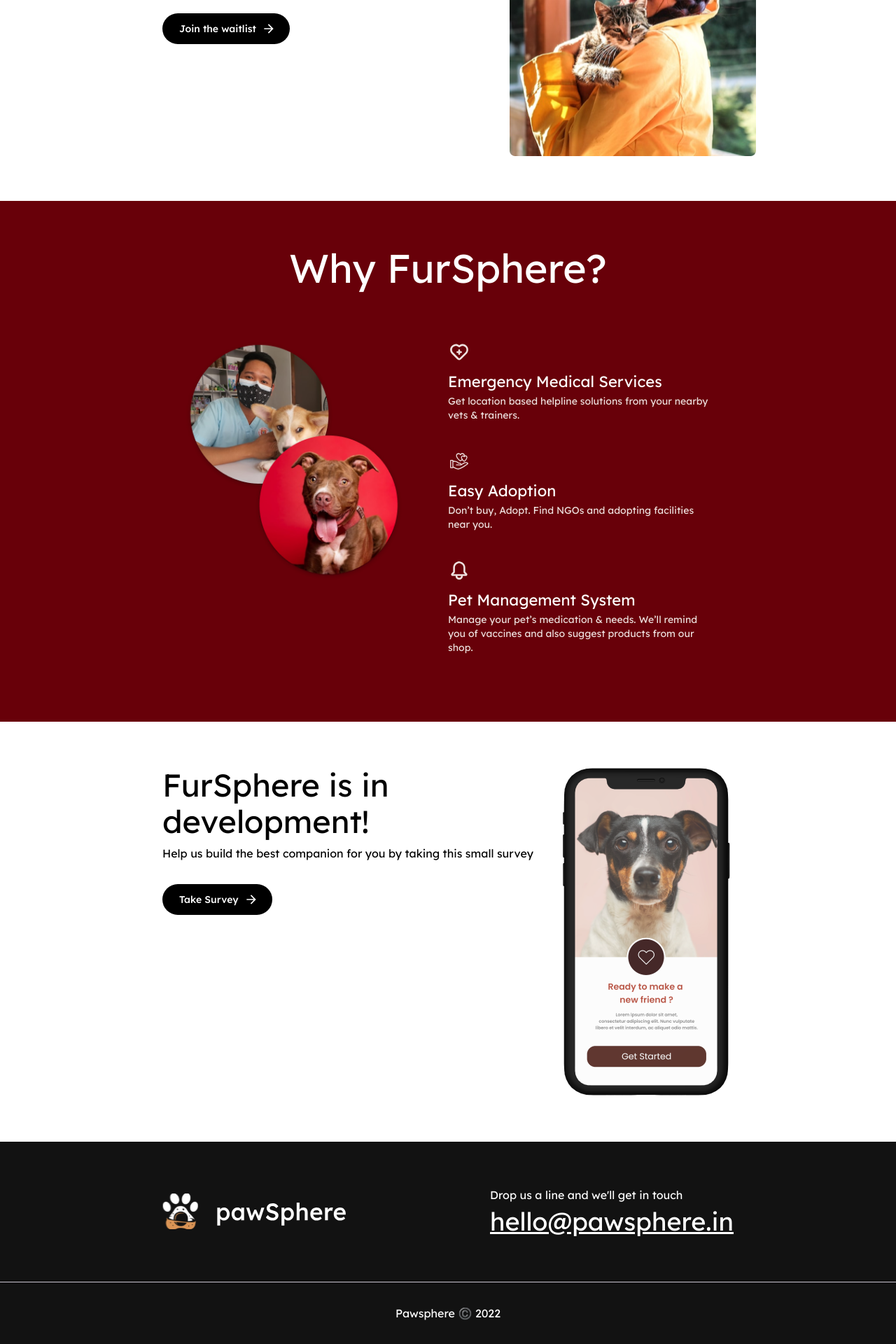
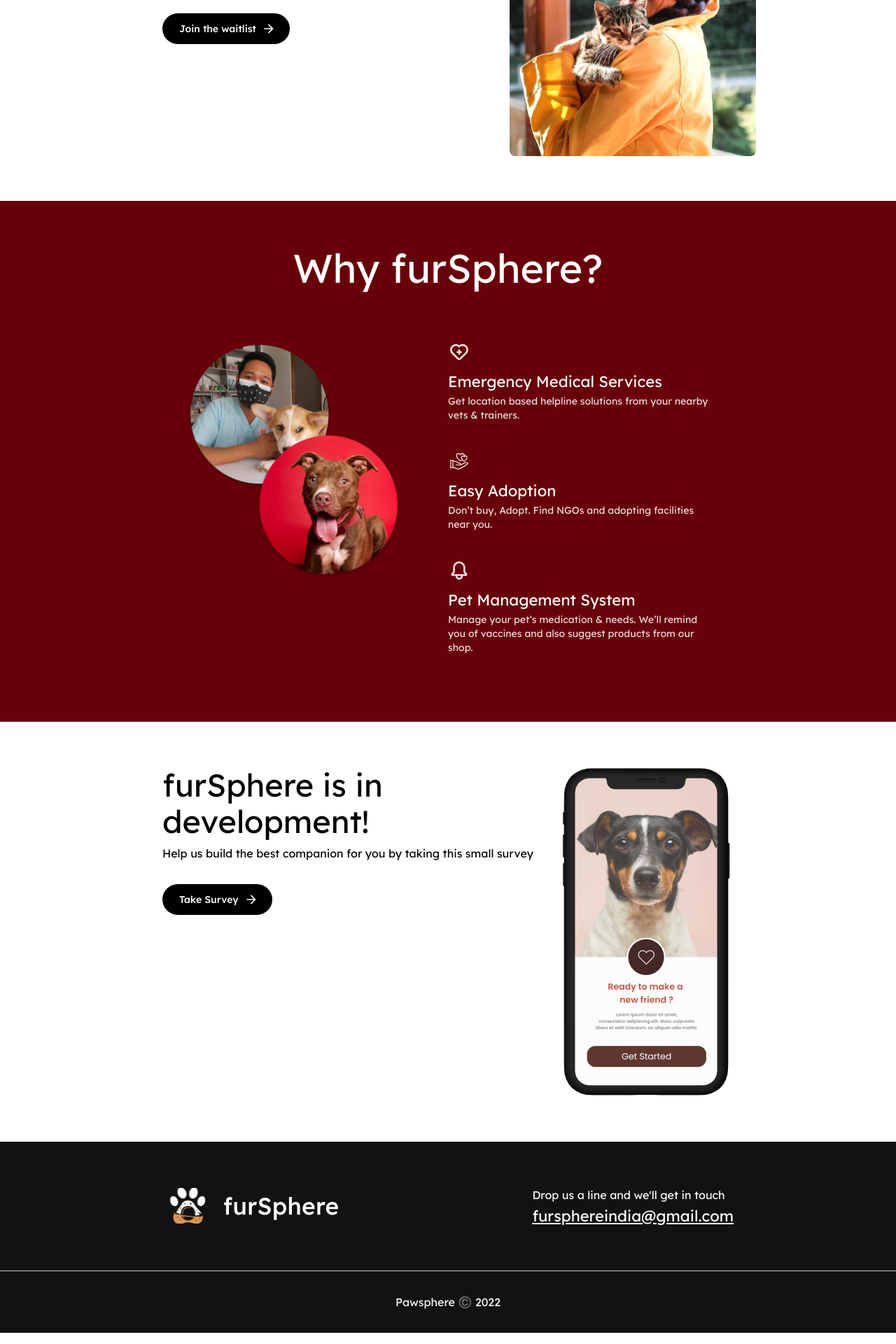
Before and after one commit to Fur-Sphere/website, a Next.js app: page / in a window 1280 px wide. Shown: the part 311-2231 px from the top of the page at 70% size. Built offline with nearby package versions, Linux system fonts and the light colour scheme.

Commit message:
replaced logos

```diff
--- a/layout/footers/DefaultFooter.jsx
+++ b/layout/footers/DefaultFooter.jsx
@@ -1,6 +1,6 @@
 import { Divider, Stack, Typography } from "@mui/material";
 import Image from "next/image";
-import { APP_LOGO_ON_DARK, APP_NAME } from "../../lib/constants";
+import { APP_LOGO_ON_DARK, APP_NAME, CONTACT_EMAIL } from "../../lib/constants";
 
 const DefaultFooterContact = () => {
 	return (
@@ -42,13 +42,17 @@
 							Drop us a line and we'll get in touch
 						</Typography>
 						<Typography
-							variant='displaySmall'
+							variant='titleLarge'
 							color='text.white'
 							sx={{
 								textDecoration: 'underline'
 							}}
+							textAlign={{
+								xs: 'center',
+								md: 'left'
+							}}
 						>
-							hello@pawsphere.in
+							{ CONTACT_EMAIL }
 						</Typography>
 					</Stack>
 				</Stack>
--- a/lib/constants/index.js
+++ b/lib/constants/index.js
@@ -1,3 +1,4 @@
-export const APP_NAME = 'FurSphere'
+export const APP_NAME = 'furSphere'
 export const APP_LOGO_ON_DARK = '/logo/logo-on-dark.svg'
 export const APP_LOGO_ON_LIGHT = '/logo/logo-on-light.svg'
+export const CONTACT_EMAIL = 'fursphereindia@gmail.com'
```
Also changed, not shown: public/logo/logo-on-dark.svg, public/logo/logo-on-light.svg.
